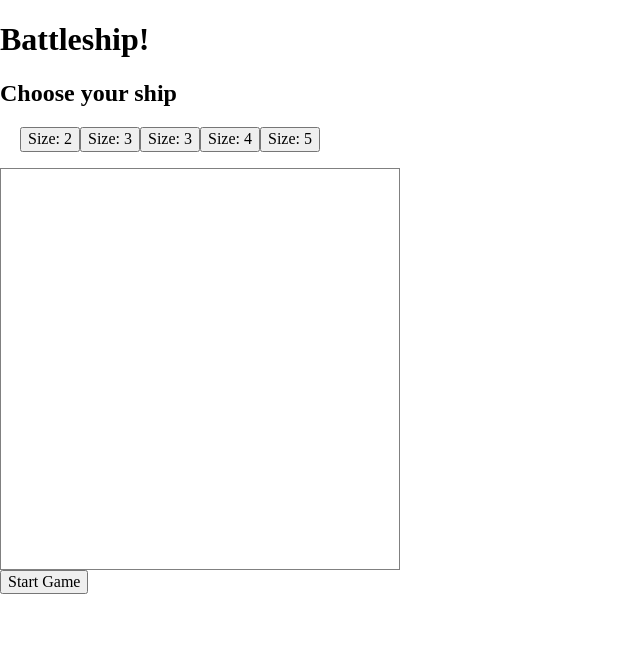
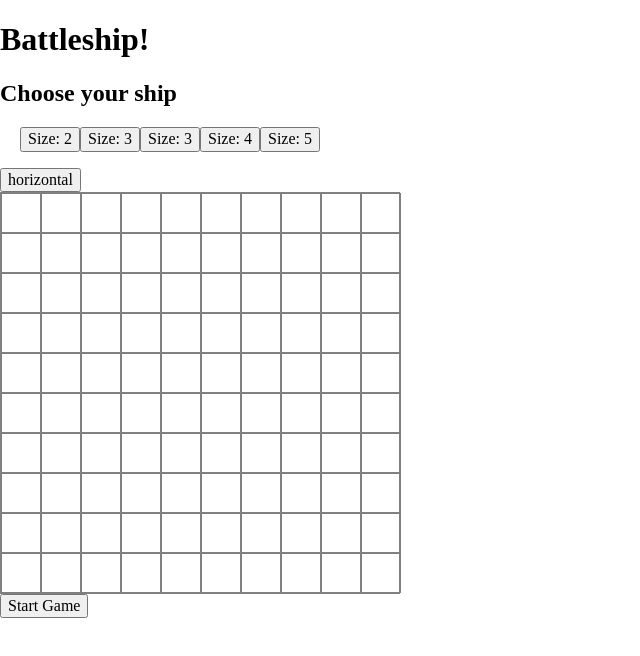
Before and after one commit to marcin10lw/battleship, a React (Vite) app: page / in a window 1280 px wide. Shown: the top 656 px of the page, without its empty margins (0-640 px from the left). Built offline with nearby package versions, Linux system fonts and the light colour scheme.

Commit message:
remade handlePlayerShipsPlacement logic

```diff
--- a/src/App.tsx
+++ b/src/App.tsx
@@ -26,35 +26,71 @@ const ships: Ship[] = [
   },
 ];
 
+const width = 10;
+const height = 10;
+
+const initializeBoard = () => {
+  const board = [];
+  for (let i = 0; i < height; i++) {
+    const row = [];
+    for (let j = 0; j < width; j++) {
+      row.push('empty');
+    }
+
+    board.push(row);
+  }
+
+  return board as Square[][];
+};
+
 function App() {
   const [selectedShip, setSelectedShip] = useState<Ship | null>(null);
   const [remainingShips, setRemainingShips] = useState<Ship[]>(ships);
-  const [board, setBoard] = useState<Square[][]>([]);
+  const [playerBoard, setPlayerBoard] = useState<Square[][]>(initializeBoard());
+  const [orientation, setOrientation] = useState<'horizontal' | 'vertical'>('horizontal');
 
   const selectShip = (ship: Ship) => {
     setSelectedShip(ship);
   };
 
-  const handleSquareClick = (row: number, col: number) => {
+  const onPlayerShipPlacementSuccess = () => {
+    setSelectedShip(null);
+    setRemainingShips(remainingShips.filter((ship) => ship.name !== selectedShip?.name));
+  };
+
+  const handlePlayerShipsPlacement = (row: number, col: number) => {
+    console.log(row, col);
+
     if (selectedShip) {
-      if (row + selectedShip.length > board.length || col + selectedShip.length > board[0].length) {
-        alert('can not place ship there');
-      }
-
-      for (let i = 0; i < selectedShip.length; i++) {
-        if (board[row + i][col] !== 'empty') {
-          alert('Ship placement is invalid. Squares are occupied.');
+      if (orientation === 'horizontal') {
+        if (col > width - selectedShip.length) {
+          alert('Can not place ship there');
           return;
         }
+
+        const newBoard = [...playerBoard];
+        for (let i = 0; i < selectedShip.length; i++) {
+          newBoard[row][col + i] = 'ship';
+        }
+        setPlayerBoard(newBoard);
+
+        onPlayerShipPlacementSuccess();
+      } else if (orientation === 'vertical') {
+        if (row > height - selectedShip.length) {
+          alert('Can not place ship there');
+          return;
+        }
+
+        const newBoard = [...playerBoard];
+        for (let i = 0; i < selectedShip.length; i++) {
+          newBoard[row + i][col] = 'ship';
+        }
+        setPlayerBoard(newBoard);
+
+        onPlayerShipPlacementSuccess();
       }
-
-      const updatedBoard = [...board];
-
-      for (let i = 0; i < selectedShip.length; i++) {
-        updatedBoard[row + i][col] = 'ship';
-      }
-
-      setBoard(updatedBoard);
+    } else {
+      alert('You must select ship first');
     }
   };
 
@@ -66,7 +102,20 @@ function App() {
         selectedShip={selectedShip}
         selectShip={selectShip}
       />
-      <Board onClick={handleSquareClick} squares={board} />
+      <button
+        onClick={() =>
+          setOrientation((orientation) => {
+            if (orientation === 'horizontal') {
+              return 'vertical';
+            }
+
+            return 'horizontal';
+          })
+        }
+      >
+        {orientation === 'horizontal' ? 'horizontal' : 'vertical'}
+      </button>
+      <Board onClick={handlePlayerShipsPlacement} squares={playerBoard} />
 
       <button>Start Game</button>
     </div>
```
